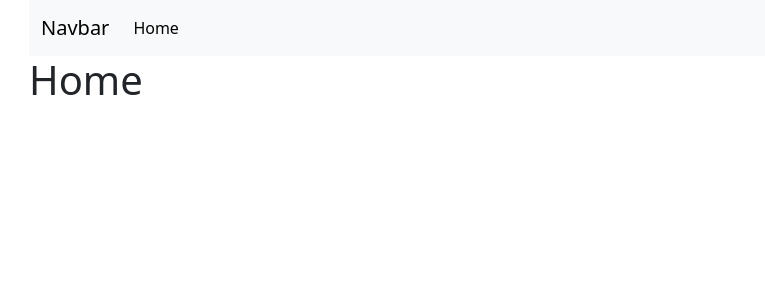
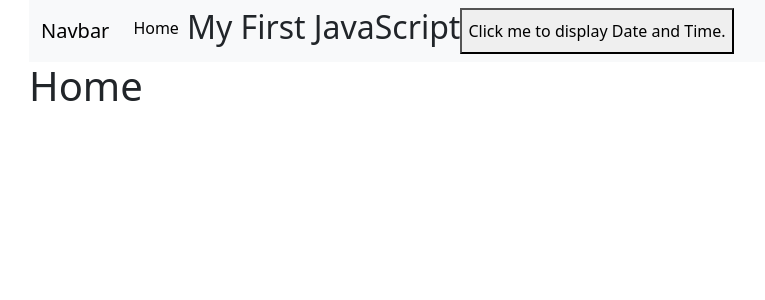
Before and after one commit to glstephens17/hw2, a PHP site: page / in a window 1280 px wide. Shown: the top 300 px of the page, without its empty margins (53-818 px from the left). Run offline with PHP 8.4, Linux system fonts and the light colour scheme.

Commit message:
Update view-header.php

```diff
--- a/view-header.php
+++ b/view-header.php
@@ -19,6 +19,20 @@
         <li class="nav-item">
           <a class="nav-link active" aria-current="page" href="/">Home</a>
         </li>
+        <!DOCTYPE html>
+<html>
+<body>
+
+<h2>My First JavaScript</h2>
+
+<button type="button"
+onclick="document.getElementById('demo').innerHTML = Date()">
+Click me to display Date and Time.</button>
+
+<p id="demo"></p>
+
+</body>
+</html>
       </ul>
     </div>
   </div>
```
